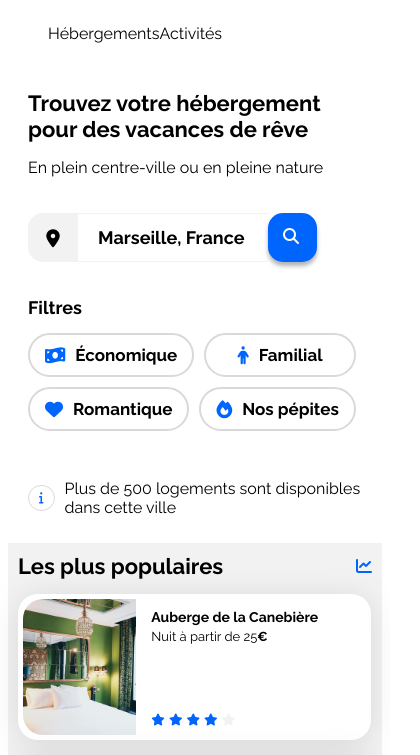
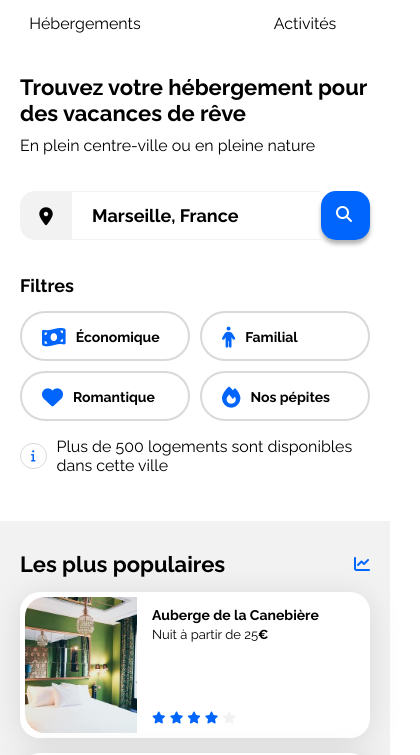
Before and after one commit to Rezorb/Projet_2_Mehdy, a plain HTML site: page index.html in a window 390 px wide. Shown: the part 65-820 px from the top of the page, 420 px wide, since content can reach past the window. Drawn offline with Linux system fonts and the light colour scheme.

Commit message:
Padding / margin

```diff
--- a/css/style.css
+++ b/css/style.css
@@ -44,12 +44,21 @@
 /******* Menu de navigation **********/
 
 .menu {
-    width: 30%;
+
 }
 
 .menu ul {
     display: flex;
-    justify-content: space-around;
+    justify-content: space-between;
+}
+
+.menu ul li {
+    margin-right: 20px;
+}
+
+.menu ul li:last-child {
+    margin-right: 0;
+    margin-left: 30px;
 }
 
 .menu ul li a {
@@ -75,6 +84,7 @@
 body {
     display: flex;
     justify-content: center;
+    margin: 0;
 }
 
 .main-container {
@@ -438,6 +448,7 @@ form {
     display: flex;
     flex-direction: column;
     width: 100%;
+    height: 100%;
     margin-top: 10px;
     padding: 0;
 }
@@ -596,6 +607,10 @@ footer {
         gap: 10px;
     }
 
+    .filters-txt {
+        font-size: 16px;
+    }
+
     .hebergements-and-populaires {
         flex-direction: column;
     }
@@ -634,19 +649,37 @@ footer {
         border-top-left-radius: 20px;
         border-top-right-radius: 20px;
     }
+
+    .activites-cards .card-title {
+        margin : 20px 0px;
+    }
+
+    .activites-cards .card:nth-child(3) .card-title {
+        margin: 10px 0;
+    }
+
+
+    .activites-cards .card:nth-child(4) .card-title {
+        margin: 10px 0;
+    }
+
+
 }
 
 /* Small devices (phones, less than 768px) */
 @media screen and (max-width: 767.98px) {
 
-    .body {
-        margin: 0 ;
+    body {
+        margin: 0 auto;
         padding: 0;
+        display: flex;
+        justify-content: center;
     }
 
     .main-container {
-        padding: 0;
-        margin: 0;
+        padding: 0px;
+        width: 100%;
+
     }
 
     .nav-links {
@@ -656,7 +689,7 @@ footer {
     }
 
     .logo {
-        padding: 20px 0 0 0;
+        padding: 30px;
         display: flex;
         justify-content: center;
         width: 100%;
@@ -664,19 +697,29 @@ footer {
 
     .menu {
         width: 100%;
-        padding: 10px 0 15px 0;
+        padding-bottom: 15px;
         display: flex;
         text-align: center;
         margin: auto;
     }
 
-    .menu .ul {
+    .menu ul {
     display: flex;
     justify-content: space-around;
+    width: 100%;
+    padding-left: 0;
+    margin: 0;
     }
+
+    .menu ul li {
+        display: flex;
+        justify-content: center;
+        width: 50%;
+        }
 
     .menu a {
         padding-bottom: 1em;
+        padding-top: 0;
 
     }
 
@@ -685,16 +728,28 @@ footer {
         background-size: 100% 0.15em;
         border-bottom-style: solid;
         border-top-style: none;
+        width: 100%;
+        justify-content: center;
     }
 
     .recherche {
         margin-top: 0;
-        padding: 0 20px;
+        padding: 10px 20px;
+    }
+
+
+    .recherche-title p {
+        margin-top: 10px;
+    }
+
+    .formul.formulaire form {
+        width: 100%;
     }
 
     .filters-choice {
     display: flex;
     flex-direction: column;
+    width: 100%;
 
     }
 
@@ -712,17 +767,47 @@ footer {
 
     .filters-config {
         width: 100%;
-        padding: 10px 15px 10px 15px;
+        padding: 14px 0px 11px 20px;
         border: 2px solid #d9d9d9;
         border-radius: 25px;
         display: flex;
-        justify-content: center;
+        justify-content: flex-start;
         align-items: center;
 
     }
 
+    .filters-config i {
+        font-size: 21px;
+    }
+
+    .filters-txt {
+        font-size: 14px;
+    }
+
     .formulaire input[type="submit"] {
         display: none;
+    }
+
+    .formulaire {
+        display: flex;
+        justify-content: center;
+    }
+
+    form {
+        display: flex;
+        justify-content: center;
+    }
+
+    .formulaire i.fa-location-dot {
+        width: 75px;
+    }
+
+
+    .formulaire input[type="search"] {
+
+        width: 100%;
+        height: 49px;
+
     }
 
     .formulaire button {
@@ -738,12 +823,12 @@ footer {
     }
 
     .info {
-        padding: 80px 0 0 0;
+        padding: 60px 0 0 0;
     }
 
    .hebergements-and-populaires section {
-        padding: 10px;
-
+        padding: 30px 20px;
+        margin-top: 20px;
         border-radius: 0;
    }
 
@@ -783,6 +868,13 @@ footer {
         order: 1;
         margin-top: 10px;
 
+
+    }
+
+    .section-title {
+
+        display: flex;
+        align-items: center;
     }
 
     .populaires-cards {
@@ -797,7 +889,8 @@ footer {
     }
 
     .activites {
-        padding: 20px;
+        padding: 0px 30px;
+        margin-bottom: 50px;
     }
 
     .activites-title h1 {
@@ -808,24 +901,50 @@ footer {
         display: flex;
         flex-direction: column;
         justify-content: space-between;
-        padding: 0px;
+        padding: 10px 0;
+        gap: 20px;
     }
 
     .activites-cards .card {
         margin-top: 0;
     }
 
+    .activites-cards img {
+        height: 141px;
+    }
+
     footer {
         height: 461px;
-        padding-left: 0px;
 
+    }
+
+    .footer-apropos ul li {
+        padding-left: 0;
+        padding-bottom: 15px;
+    }
+
+    .footer-hebergements ul li {
+        padding-left: 0;
+        padding-bottom: 15px;
+    }
+
+    .footer-assistance ul li {
+        padding-left: 0;
+        padding-bottom: 15px;
+    }
+
+    .contenu-footer h2 {
+        padding: 20px 20px 15px 0;
     }
 
     .contenu-footer {
         display: flex;
         flex-direction: column;
         gap: 15px;
+        padding: 20px 30px;
     }
 
 
+
+
 }
```
